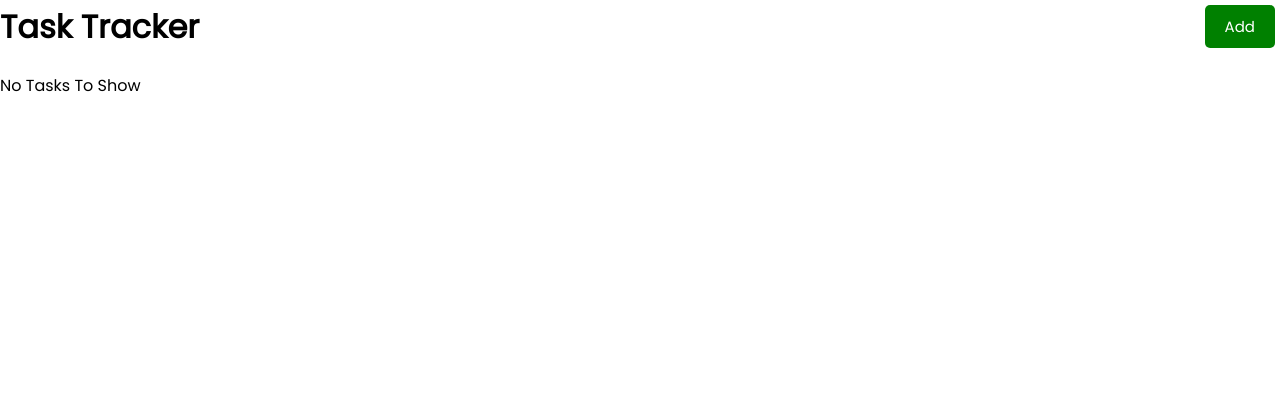
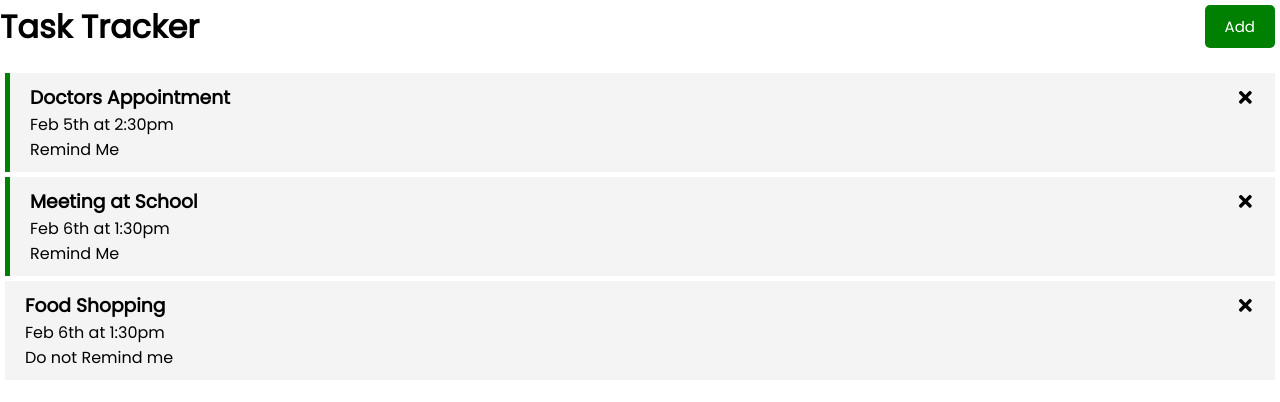
Before and after one commit to SauveJeanLuc/react-task-tracker, a React (Create React App) app: page / in a window 1280 px wide. Shown: the top 402 px of the page. Built offline with nearby package versions, Linux system fonts and the light colour scheme; data requests are answered from the project's data file; the HTML template or start-up script is replaced by a standard one.

Commit message:
FetchTasks from json server with useEffect

```diff
--- a/src/App.js
+++ b/src/App.js
@@ -8,6 +8,24 @@ function App() {
   const [showAddTask, setShowAddTask] = useState(false)
 
   const [tasks, setTasks] = useState([])
+
+  useEffect(() => {
+    const getTasks = async () => {
+      const tasksFromServer = await fetchTasks()
+      setTasks(tasksFromServer)
+    }
+
+    getTasks()
+  }, [])
+
+  // Fetch tasks
+
+  const fetchTasks = async () => {
+    const res = await fetch('http://localhost:500/tasks')
+    const data = await res.json()
+
+    return data
+  }
 
   // Add Task
   const addTask = (task) => {
```
